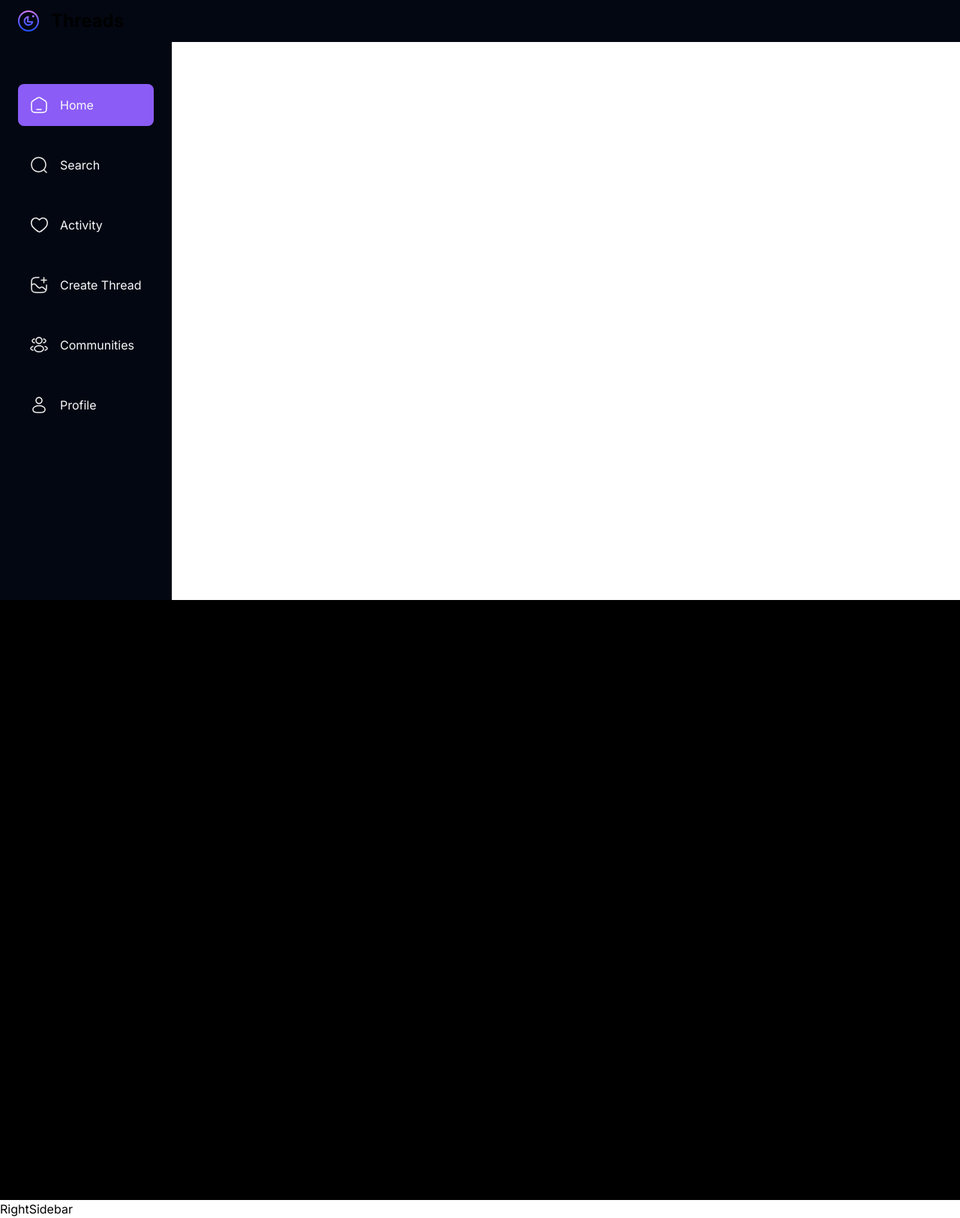
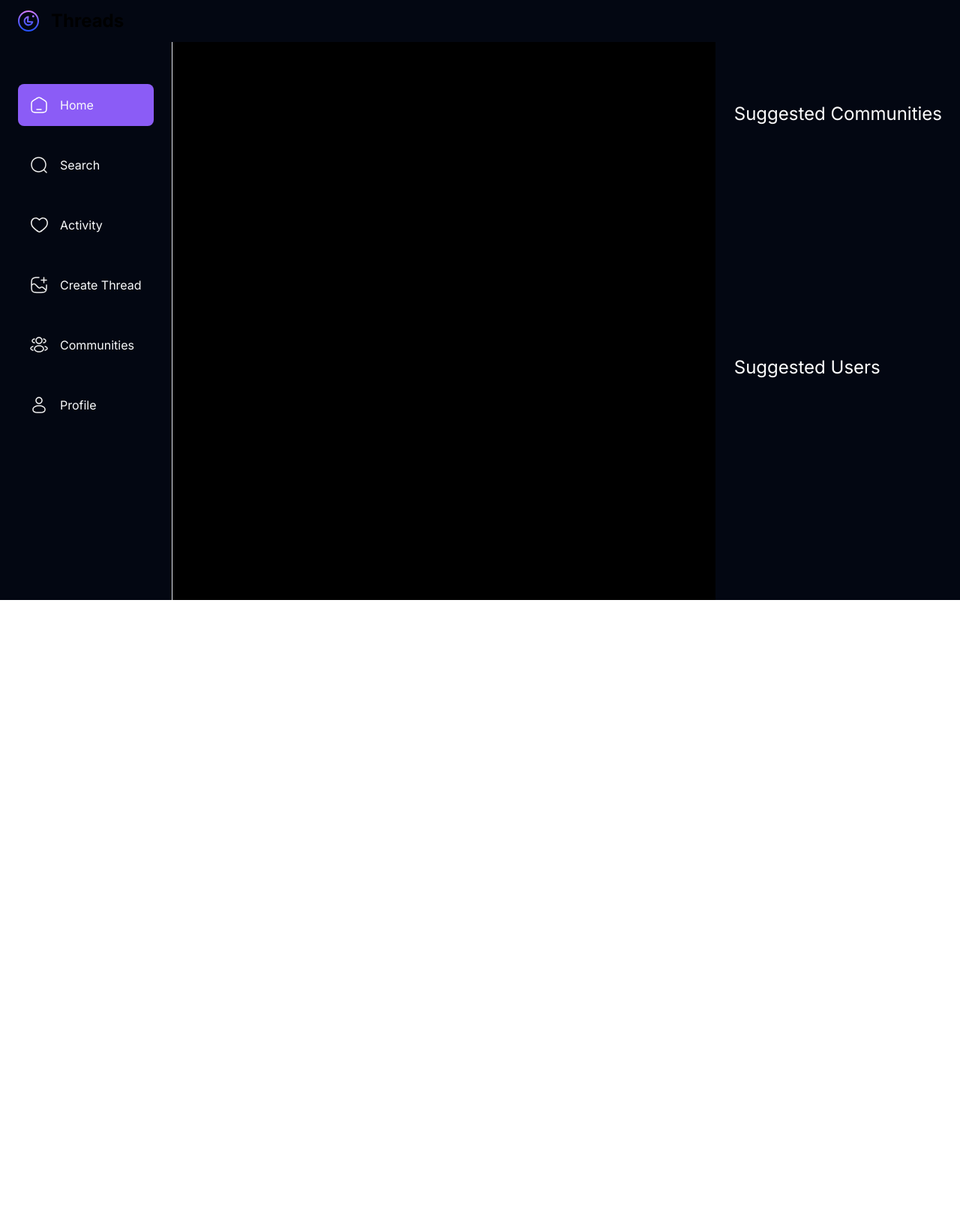
Before and after one commit to JoseBritoP/threads-clone, a Next.js app: page / in a window 1280 px wide. Shown: the whole page at 75% size. After the commit the page ends 800 px from the top, so only its background shows below. Built offline with nearby package versions, Linux system fonts and the light colour scheme; no server answers.

Commit message:
Home page finish

```diff
--- a/app/(root)/layout.tsx
+++ b/app/(root)/layout.tsx
@@ -22,7 +22,7 @@ export default function RootLayout({
       <html lang="en">
         <body className={inter.className}>
           <Topbar/>
-          <main>
+          <main className='flex'>
             <LeftSidebar/>
             <section className='flex min-h-screen flex-1 flex-col items-center bg-dark-1 px-6 pb-10 pt-28 max-md:pb-32 sm:px-10 bg-black'>
               <div className='w-full max-w-4xl'>
--- a/components/shared/LeftSidebar.tsx
+++ b/components/shared/LeftSidebar.tsx
@@ -11,7 +11,7 @@ const LeftSidebar = () => {
   const router = useRouter();
   const pathname = usePathname()
   return (
-    <section className='custom-scrollbar scrollbar-w-3 scrollbar-h-3 scrollbar-thumb-rounded-full scrollbar-thumb-gray-500 sticky left-0 top-0 z-20 flex h-screen w-fit flex-col justify-between overflow-auto border-r border-r-dark-4 bg-dark-2 pb-5 pt-28 max-md:hidden bg-gray-950'>
+    <section className='custom-scrollbar scrollbar-w-3 scrollbar-h-3 scrollbar-thumb-rounded-full scrollbar-thumb-gray-500 sticky left-0 top-0 z-20 flex h-screen w-fit flex-col justify-between overflow-auto border-r border-r-dark-4 pb-5 pt-28 max-md:hidden bg-gray-950'>
       <div className='flex w-full flex-1 flex-col gap-6 px-6'>
          {/* <Link ></Link> */}
          {sidebarLinks.map((link)=>{
--- a/components/shared/RightSidebar.tsx
+++ b/components/shared/RightSidebar.tsx
@@ -2,9 +2,14 @@ import React from 'react'
 
 const RightSidebar = () => {
   return (
-    <div>
-      <h1 className='text-black'>RightSidebar</h1>
-    </div>
+    <section className='custom-scrollbar scrollbar-w-3 scrollbar-h-3 scrollbar-thumb-rounded-full scrollbar-thumb-gray-500 sticky right-0 top-0 z-20 flex h-screen w-fit flex-col justify-between gap-2 overflow-auto border-l border-l-gray-950 px-0 pb-5 pt-28 max-xl:hidden bg-gray-950'>
+      <div className='flex flex-1 flex-col justify-start '>
+        <h3 className='text-2xl text-white p-6'>Suggested Communities</h3>
+      </div>
+      <div className='flex flex-1 flex-col justify-start '>
+        <h3 className='text-2xl text-white p-6'>Suggested Users</h3>
+      </div>
+    </section>
   )
 }
 
--- a/components/shared/Topbar.tsx
+++ b/components/shared/Topbar.tsx
@@ -2,7 +2,7 @@ import React from 'react'
 import Link from 'next/link'
 import Image from 'next/image'
 import { OrganizationSwitcher, SignedIn,SignOutButton } from '@clerk/nextjs'
-
+import { dark } from '@clerk/themes'
 const Topbar = () => {
   return (
     <nav className='fixed top-0 z-30 flex w-full items-center justify-between bg-dark-2 px-6 py-3 bg-gray-950'>
@@ -21,6 +21,7 @@ const Topbar = () => {
           </SignedIn>
         </div>
         <OrganizationSwitcher appearance={{
+          baseTheme:dark,
           elements:{
             organizationSwitcherTrigger:"py-2 px-4"
           }
```
